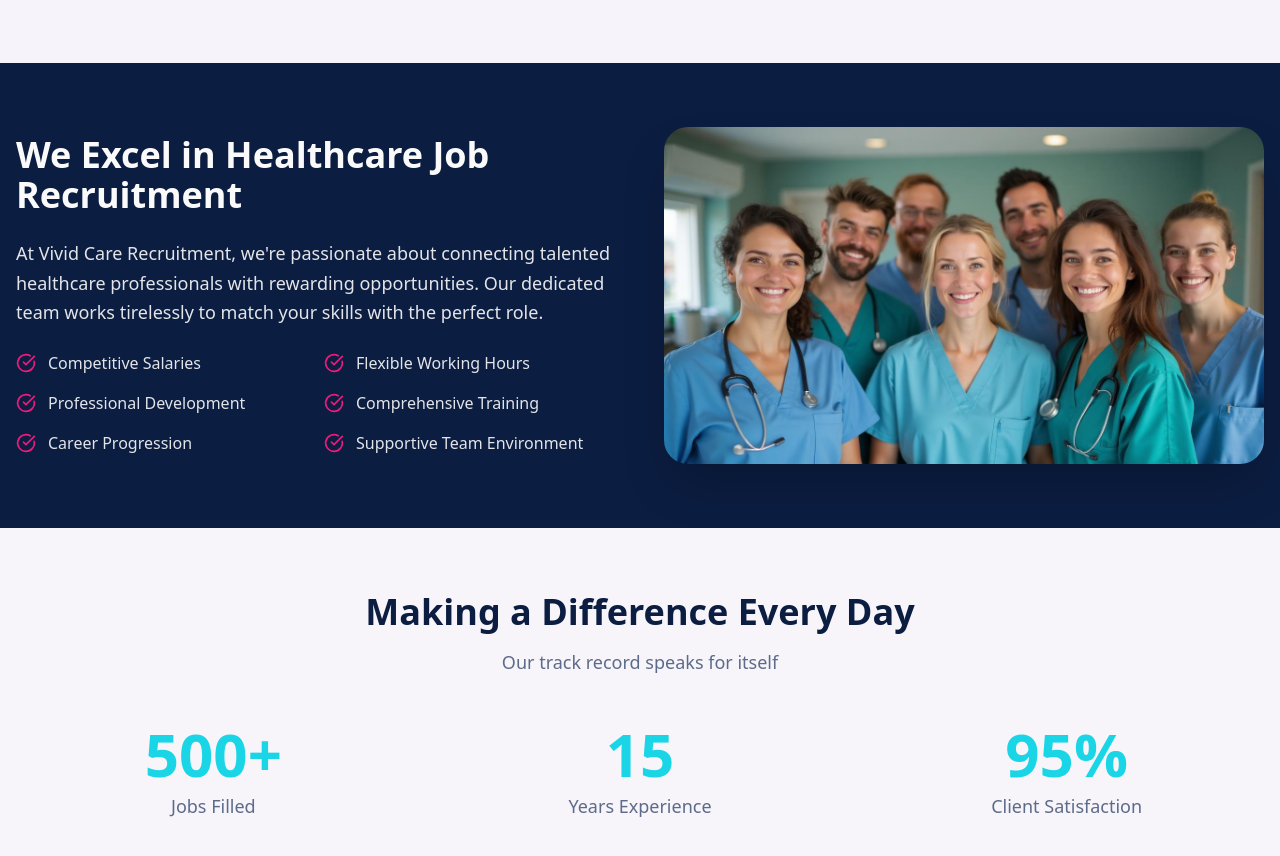
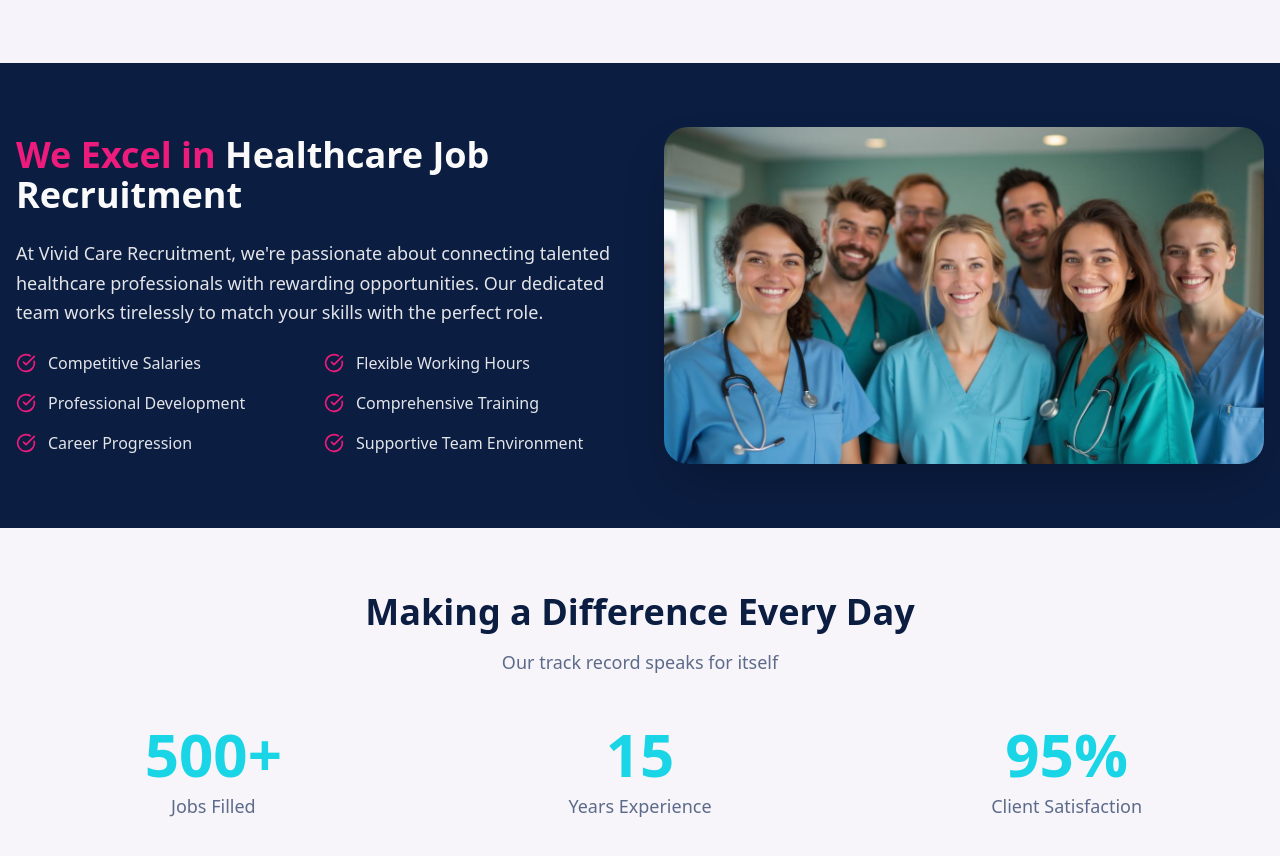
Before and after one commit to mufaqar/vivid_care_jobs, a React (Vite) app: page / in a window 1280 px wide. Shown: the part 1940-2796 px from the top of the page. Built offline with nearby package versions, Linux system fonts and the light colour scheme; the HTML template or start-up script is replaced by a standard one.

Commit message:
Refactor: Change text color

```diff
--- a/src/components/WhyUs.tsx
+++ b/src/components/WhyUs.tsx
@@ -17,7 +17,7 @@ const WhyUs = () => {
         <div className="grid md:grid-cols-2 gap-12 items-center">
           <div className="space-y-6">
             <h2 className="text-3xl md:text-4xl font-bold">
-              We Excel in Healthcare Job Recruitment
+              <span style={{ color: '#ED1B7B' }}>We Excel in</span> Healthcare Job Recruitment
             </h2>
             <p className="text-lg opacity-90 leading-relaxed">
               At Vivid Care Recruitment, we're passionate about connecting talented healthcare professionals with rewarding opportunities. Our dedicated team works tirelessly to match your skills with the perfect role.
```
